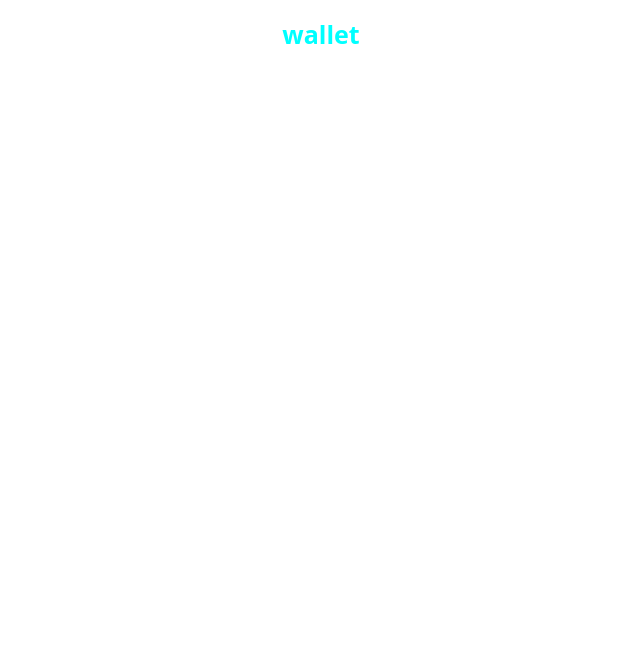
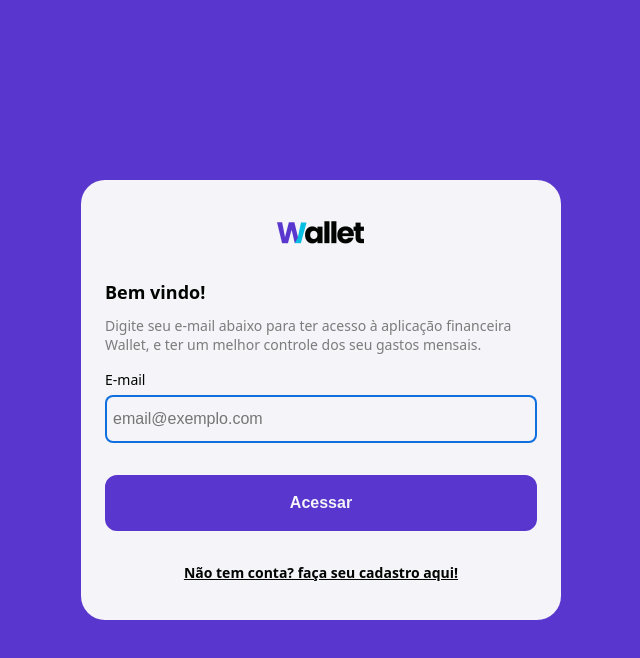
Before and after one commit to matheusfernandes01/wallet, a plain HTML site: page index.html in a window 1280 px wide. Shown: the whole page, without its empty margins (319-959 px from the left). Drawn offline with Linux system fonts and the light colour scheme.

Commit message:
feat: implement UI auth login

```diff
--- a/index.html
+++ b/index.html
@@ -8,6 +8,27 @@
     <script src="index.js"></script>
   </head>
   <body>
-    <h1>wallet</h1>
+    <div class="auth-container">
+      <div class="auth-content">
+        <div class="auth-content-container">
+          <img class="logo" src="src/img/logo (1).png" />
+          <h3 class="full-width text-left mt larger">Bem vindo!</h3>
+          <p class="mt small">
+            Digite seu e-mail abaixo para ter acesso à aplicação financeira
+            Wallet, e ter um melhor controle dos seu gastos mensais.
+          </p>
+          <label class="mt" for="input-email">E-mail</label>
+          <input
+            placeholder="email@exemplo.com"
+            class="mt smaller"
+            id="input-email"
+            name="input-email"
+            type="email"
+          />
+          <button class="full-width mt larger">Acessar</button>
+          <a class="mt larger">Não tem conta? faça seu cadastro aqui!</a>
+        </div>
+      </div>
+    </div>
   </body>
 </html>
--- a/style.css
+++ b/style.css
@@ -4,10 +4,157 @@ body {
   padding: 0px;
   margin: 0px;
   font-family: "Noto sans", sans-serif;
+  color: #010400;
 }
 
 h1 {
-  color: aqua;
-  font-size: 25px;
+  font-size: 40px;
+  font-weight: bolder;
+  margin: 0px;
+  padding: 0px;
+}
+
+h2 {
+  font-size: 24px;
+  font-weight: bold;
+  margin: 0px;
+  padding: 0px;
+}
+
+h3 {
+  font-size: 18px;
+  font-weight: bold;
+  margin: 0px;
+  padding: 0px;
+}
+
+h4 {
+  font-size: 16px;
+  color: #7c7c7c;
+  font-weight: 700;
+  margin: 0px;
+  padding: 0px;
+}
+
+p {
+  font-size: 14px;
+  color: #7c7c7c;
+  font-weight: 500;
+  margin: 0px;
+  padding: 0px;
+}
+
+label {
+  width: 100%;
+  font-size: 14px;
+  font-weight: 500;
+}
+
+a {
+  font-size: 14px;
+  font-weight: 700;
+  text-decoration: underline;
+}
+
+button {
+  background-color: #5936cd;
+  height: 56px;
+  width: 432px;
+  border-radius: 12px;
+  color: #f4f4f9;
+  font-weight: bold;
+  font-size: 16px;
+  border-color: #5936cd;
+  border-width: 2px;
+  border-style: solid;
+}
+
+button.menor {
+  background-color: #f4f4f9;
+  color: #010400;
+  font-size: 14px;
+  border-radius: 8px;
+  width: 90px;
+  height: 36px;
+}
+
+input {
+  background-color: #f4f4f9;
+  width: 100%;
+  height: 48px;
+  border-color: #06de;
+  border-width: 2px;
+  border-style: solid;
+  border-radius: 8px;
+  color: #010400;
+  font-size: 16px;
+  padding: 6px;
+  box-sizing: border-box;
+}
+
+.full-width {
+  width: 100%;
+}
+
+.text-center {
   text-align: center;
 }
+
+.text-left {
+  align-items: left;
+}
+
+.mt {
+  margin-top: 16px;
+}
+
+.mt.larger {
+  margin-top: 32px;
+}
+
+.mt.large {
+  margin-top: 24px;
+}
+
+.mt.small {
+  margin-top: 12px;
+}
+
+.mt.smaller {
+  margin-top: 6px;
+}
+
+.logo {
+  width: 88px;
+  height: auto;
+}
+
+.auth-container {
+  width: 100vw;
+  height: 100vh;
+  display: flex;
+  align-items: center;
+  justify-content: center;
+  background-color: #5936cd;
+}
+
+.auth-content {
+  display: flex;
+  align-items: center;
+  justify-content: center;
+  width: 480px;
+  height: auto;
+  min-height: 440px;
+  background-color: #f4f4f9;
+  border-radius: 24px;
+}
+
+.auth-content-container {
+  display: flex;
+  flex-direction: column;
+  align-items: center;
+  justify-content: center;
+  width: 100%;
+  height: 100%;
+  padding: 24px;
+}
```
